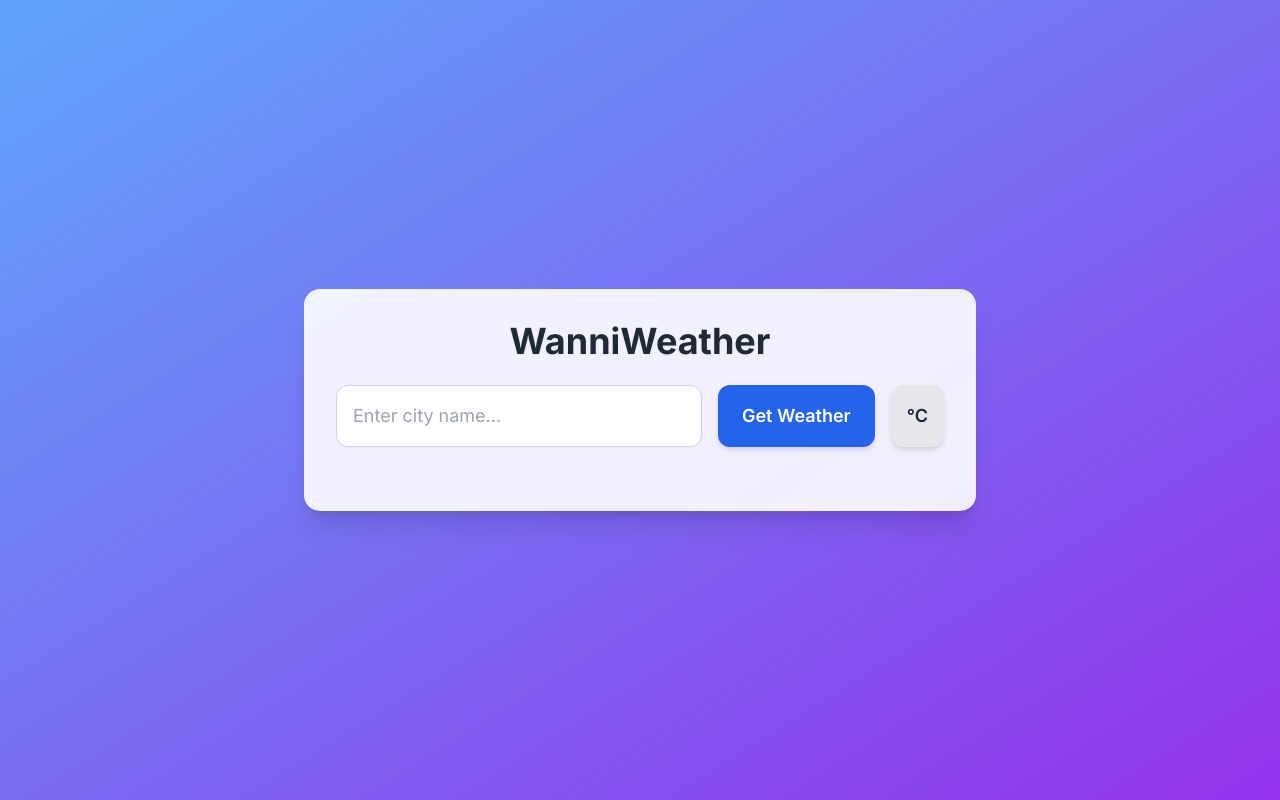
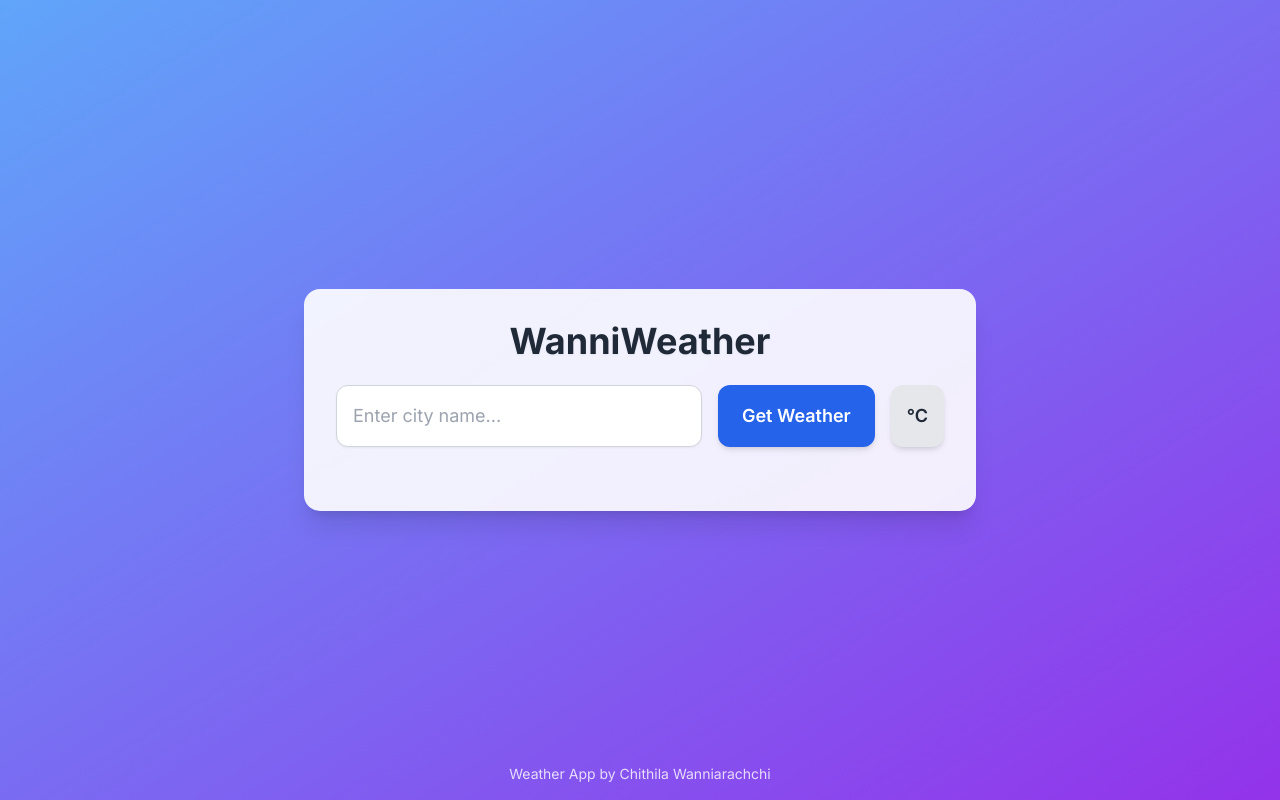
Before and after one commit to ChithilaW/react-weather-app, a React (Create React App) app: page / in a window 1280 px wide. Built offline with nearby package versions, Linux system fonts and the light colour scheme.

Commit message:
Update App.js

```diff
--- a/src/App.js
+++ b/src/App.js
@@ -197,6 +197,12 @@ const App = () => {
                 )}
 
             </div>
+
+            {/* Footer Section */}
+            <footer className="absolute bottom-0 left-0 right-0 py-4 text-center text-white text-opacity-80 text-sm">
+                <p>Weather App by Chithila Wanniarachchi</p>
+            </footer>
+
             <style>
                 {/* Ensure the 'Inter' font is applied via a global CSS file or in index.html */}
                 {`
```
